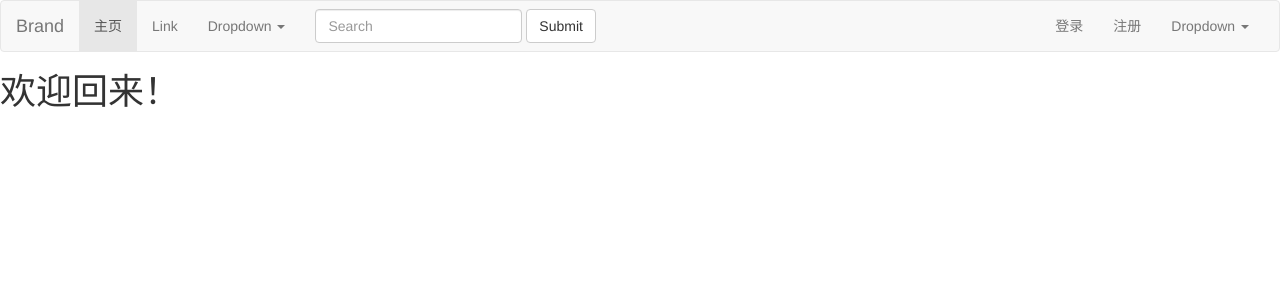
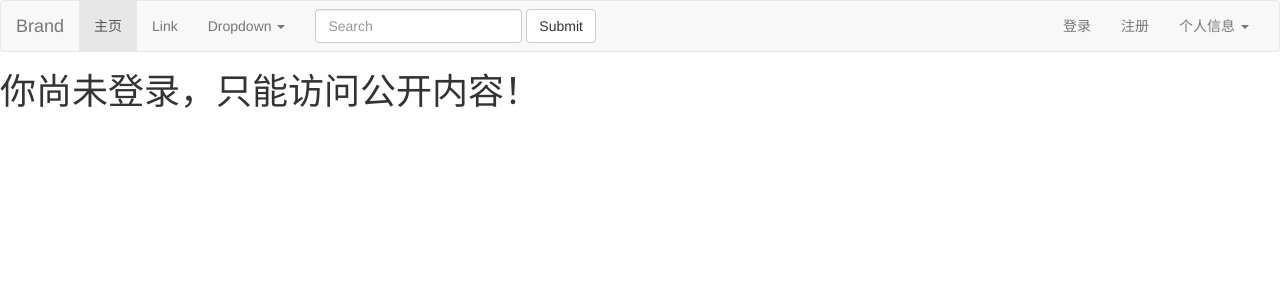
Before and after one commit to Doublexe/GalaX, a Django app: page /index/ in a window 1280 px wide. Shown: the top 300 px of the page. Run offline with Django 3.2, Linux system fonts and the light colour scheme; some libraries are stand-ins or nearby versions.

Commit message:
add session

```diff
--- a/GalaX/login/models.py
+++ b/GalaX/login/models.py
@@ -13,7 +13,7 @@ class User(models.Model):
     name = models.CharField(max_length=128, unique=True)
     password = models.CharField(max_length=256)
     email = models.EmailField(unique=True)
-    phonenumber=models.CharField(unique=True,max_length=15)
+    phone_number=models.CharField(unique=True,max_length=15)
     sex = models.CharField(max_length=32, choices=gender, default="男")
     c_time = models.DateTimeField(auto_now_add=True)
 
--- a/GalaX/login/templates/login/index.html
+++ b/GalaX/login/templates/login/index.html
@@ -1,5 +1,9 @@
 {% extends 'base.html' %}
 {% block title %}主页{% endblock %}
 {% block content %}
-    <h1>欢迎回来！</h1>
+    {% if request.session.is_login %}
+    <h1>你好,{{ request.session.user_name }}！欢迎回来！</h1>
+    {% else %}
+    <h1>你尚未登录，只能访问公开内容！</h1>
+    {% endif %}
 {% endblock %}
--- a/GalaX/login/views.py
+++ b/GalaX/login/views.py
@@ -10,6 +10,8 @@ def index(request):
 
 
 def login(request):
+    if request.session.get('is_login',None):
+        return redirect("/index/")
     if request.method == "POST":
         login_form = forms.UserForm(request.POST)
         message = "请检查填写的内容！"
@@ -19,6 +21,9 @@ def login(request):
             try:
                 user = models.User.objects.get(name=username)
                 if user.password == password:
+                    request.session['is_login'] = True
+                    request.session['user_id'] = user.id
+                    request.session['user_name'] = user.name
                     return redirect('/index/')
                 else:
                     message = "密码不正确！"
@@ -35,5 +40,9 @@ def register(request):
 
 
 def logout(request):
-    pass
+    if not request.session.get('is_login', None):
+        # 如果本来就未登录，也就没有登出一说
+        return redirect("/index/")
+    request.session.flush()
+
     return redirect("/index/")
--- a/GalaX/templates/base.html
+++ b/GalaX/templates/base.html
@@ -1,6 +1,7 @@
 {% load staticfiles %}
 <!DOCTYPE html>
 <html lang="zh-CN">
+
 <head>
   <meta charset="utf-8">
   <meta http-equiv="X-UA-Compatible" content="IE=edge">
@@ -24,7 +25,8 @@
   <div class="container-fluid">
     <!-- Brand and toggle get grouped for better mobile display -->
     <div class="navbar-header">
-            <button type="button" class="navbar-toggle collapsed" data-toggle="collapse" data-target="#bs-example-navbar-collapse-1" aria-expanded="false">
+      <button type="button" class="navbar-toggle collapsed" data-toggle="collapse"
+        data-target="#bs-example-navbar-collapse-1" aria-expanded="false">
         <span class="sr-only">切换导航条</span>
         <span class="icon-bar"></span>
         <span class="icon-bar"></span>
@@ -32,14 +34,17 @@
       </button>
       <a class="navbar-brand" href="#">Brand</a>
     </div>
+    <!-- Collect the nav links, forms, and other content for toggling -->
 
-          <!-- Collect the nav links, forms, and other content for toggling -->
+    <!-- 主页 button -->
     <div class="collapse navbar-collapse" id="bs-example-navbar-collapse-1">
       <ul class="nav navbar-nav">
         <li class="active"><a href="/index/">主页</a></li>
         <li><a href="#">Link</a></li>
         <li class="dropdown">
-                <a href="#" class="dropdown-toggle" data-toggle="dropdown" role="button" aria-haspopup="true" aria-expanded="false">Dropdown <span class="caret"></span></a>
+          <a href="#" class="dropdown-toggle" data-toggle="dropdown" role="button" aria-haspopup="true"
+            aria-expanded="false">Dropdown <span class="caret"></span></a>
+            <!-- dropdown-menu(not use) -->
           <ul class="dropdown-menu">
             <li><a href="#">Action</a></li>
             <li><a href="#">Another action</a></li>
@@ -51,17 +56,26 @@
           </ul>
         </li>
       </ul>
+      <!-- search bar -->
       <form class="navbar-form navbar-left">
         <div class="form-group">
           <input type="text" class="form-control" placeholder="Search">
         </div>
         <button type="submit" class="btn btn-default">Submit</button>
       </form>
+      <!-- log in or loging -->
       <ul class="nav navbar-nav navbar-right">
+          {% if request.session.is_login %}
+          <li><a href="#">当前在线：{{ request.session.user_name }}</a></li>
+          <li><a href="/logout/">登出</a></li>
+      {% else %}
           <li><a href="/login/">登录</a></li>
           <li><a href="/register/">注册</a></li>
+      {% endif %}
+        <!-- information -->
         <li class="dropdown">
-                <a href="#" class="dropdown-toggle" data-toggle="dropdown" role="button" aria-haspopup="true" aria-expanded="false">Dropdown <span class="caret"></span></a>
+          <a href="#" class="dropdown-toggle" data-toggle="dropdown" role="button" aria-haspopup="true"
+            aria-expanded="false">个人信息 <span class="caret"></span></a>
           <ul class="dropdown-menu">
             <li><a href="#">Action</a></li>
             <li><a href="#">Another action</a></li>
@@ -81,4 +95,5 @@
 <!-- Include all compiled plugins (below), or include individual files as needed -->
 <script src="js/bootstrap.min.js"></script>
 </body>
+
 </html>
```
Also changed, not shown: GalaX/login/migrations/0003_auto_20190324_2014.py (added), 1 other file. Lines whose indentation alone changed are shown as unchanged.
